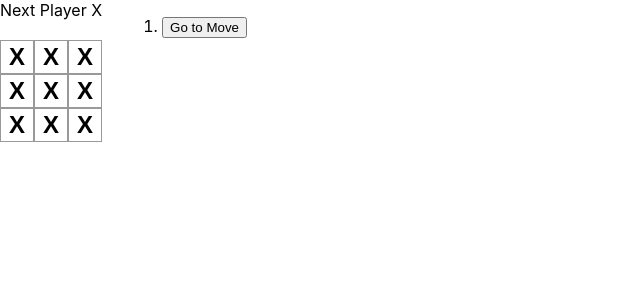
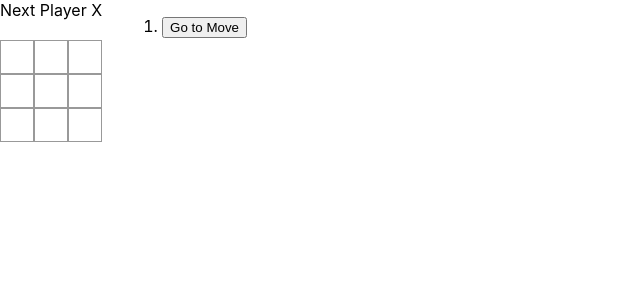
Before and after one commit to odylic/tic-tac-toe-ts, a React (Create React App) app: page / in a window 1280 px wide. Shown: the top 300 px of the page, without its empty margins (0-640 px from the left). Built offline with nearby package versions, Linux system fonts and the light colour scheme.

Commit message:
squareprops

```diff
--- a/src/components/Game.tsx
+++ b/src/components/Game.tsx
@@ -1,6 +1,6 @@
 import * as React from "react";
 import styled from "styled-components";
-import { BoardState, useGameState } from "./GameState";
+import { BoardState, useGameState, Value } from "./GameState";
 
 // seems like the main typescript difference
 type LayoutProps = {
@@ -27,7 +27,7 @@ function Game() {
         <div>
           {winner ? `Winner ${winner}` : `Next Player ${xIsNext ? "X" : "O"}`}
         </div>
-        <Board />
+        <Board board={current} onClick={handleClick} />
       </Column>
       <Log />
     </Row>
@@ -74,8 +74,13 @@ const StyledSquare = styled.button`
   } */
 `;
 
-function Square() {
-  return <StyledSquare>X</StyledSquare>;
+type SquareProps = {
+  value: Value;
+  onClick: () => void;
+};
+
+function Square(props: SquareProps) {
+  return <StyledSquare onClick={props.onClick}>{props.value} </StyledSquare>;
 }
 
 function Log() {
```
